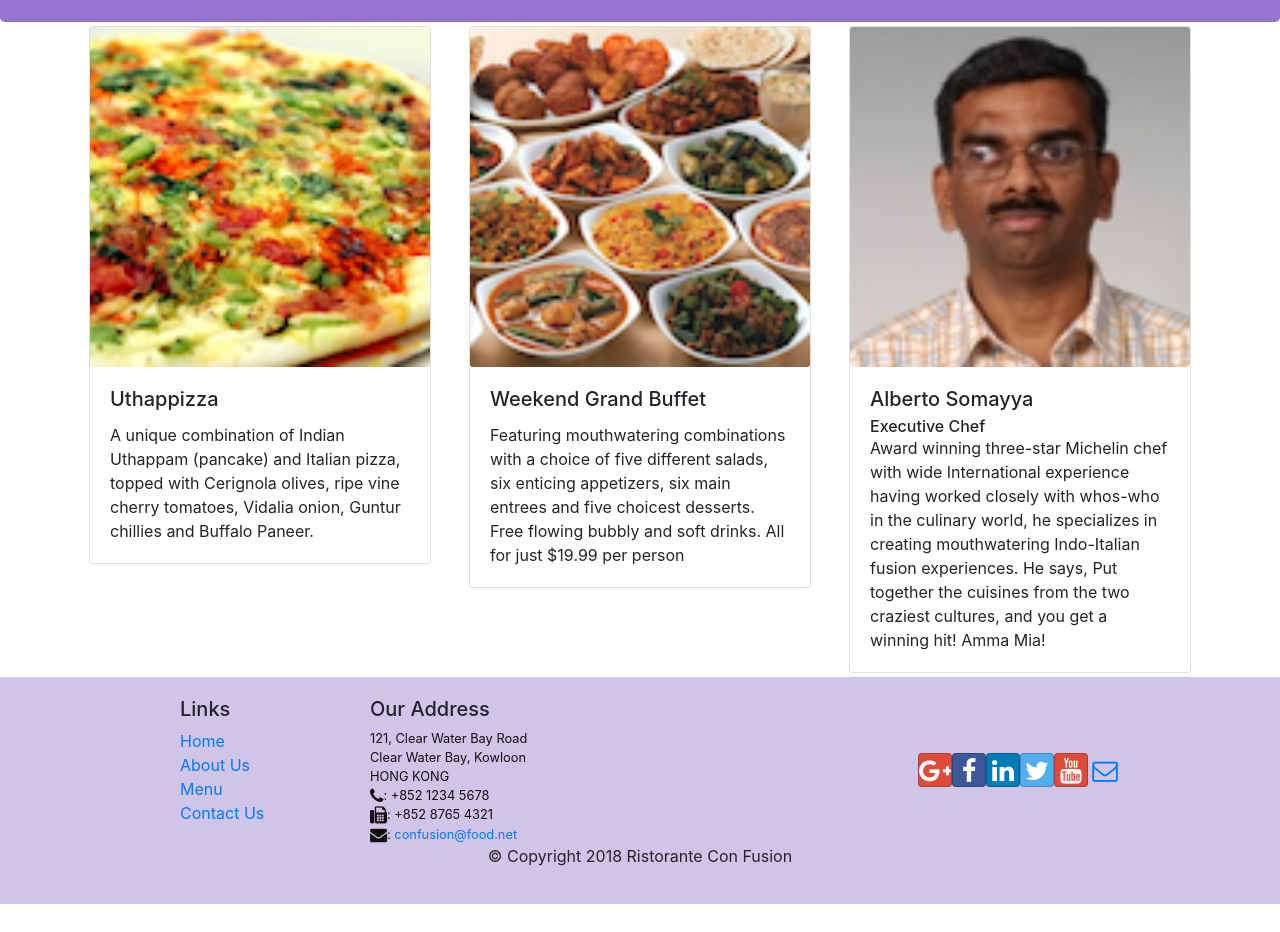
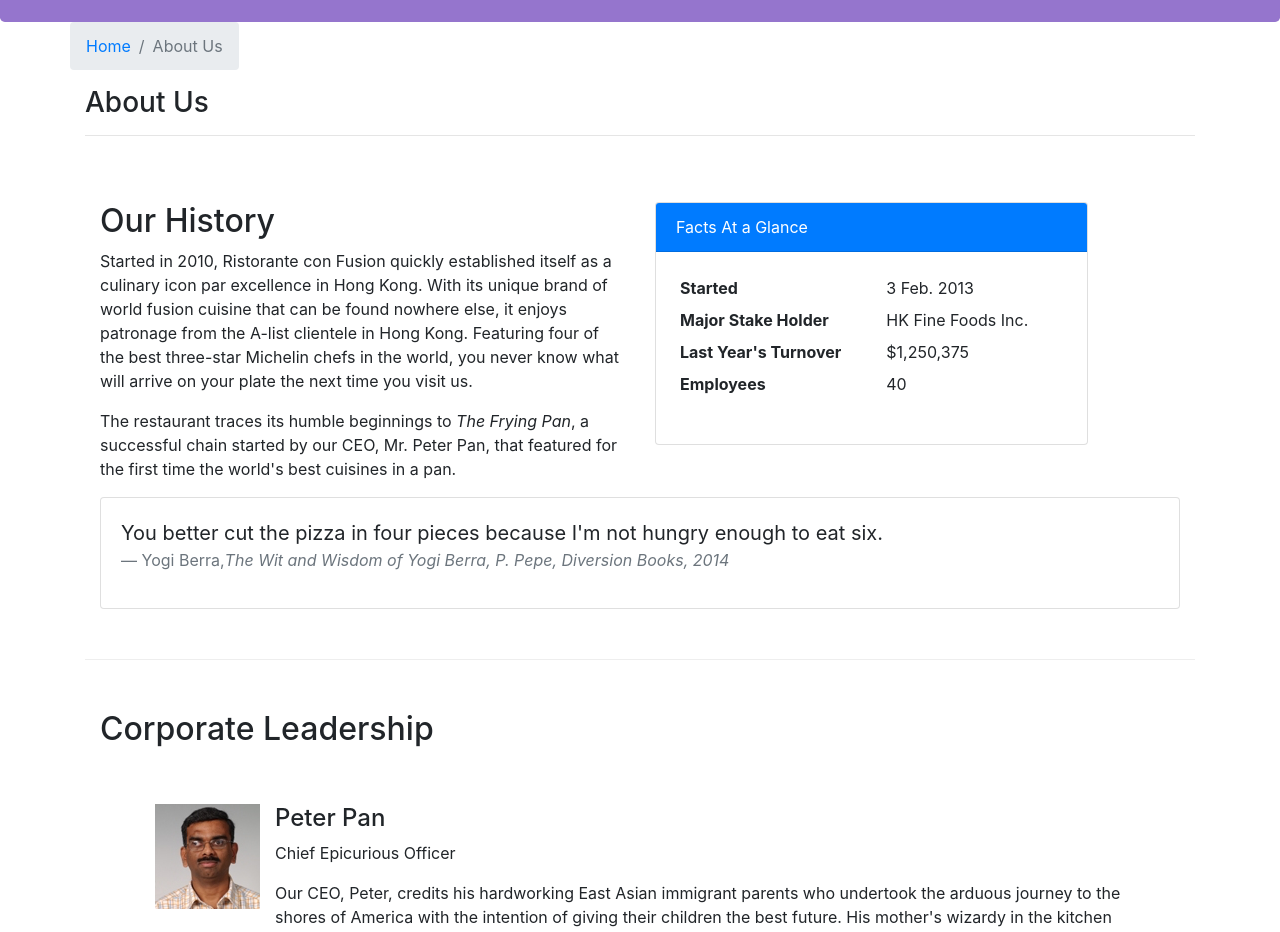
Before and after one commit to florin-avram/conFusion, a React (Create React App) app: page /aboutus in a window 1280 px wide. Before the commit this address led to /home. Shown: the part 320-1252 px from the top of the page. Before the commit the page ends 1224 px from the top, so only its background shows below. Built offline with nearby package versions, Linux system fonts and the light colour scheme.

Commit message:
Assignment 2. Add about us component to the Single Page Application

```diff
--- /dev/null
+++ b/src/components/AboutComponent.js
@@ -0,0 +1,93 @@
+import React from 'react';
+import { Breadcrumb, BreadcrumbItem, Card, CardBody, CardHeader, Media } from 'reactstrap';
+import { Link } from 'react-router-dom';
+
+function RenderLeader({leader}) {
+    return (
+        <div className="col-12 mt-5">
+            <Media tag="li">
+                <Media left middle>
+                    <Media object src={leader.image} alt={leader.name} />
+                </Media>
+                <Media body className="col-12">
+                    <Media heading> {leader.name} </Media>
+                    <p>{leader.designation}</p>
+                    <p>{leader.description}</p>
+                </Media>
+            </Media>
+        </div>
+    )
+}
+function About(props) {
+
+    const leaders = props.leaders.map((leader) => {
+        return (
+            <RenderLeader leader={leader} />
+        );
+    });
+
+    return(
+        <div className="container">
+            <div className="row">
+                <Breadcrumb>
+                    <BreadcrumbItem><Link to="/home">Home</Link></BreadcrumbItem>
+                    <BreadcrumbItem active>About Us</BreadcrumbItem>
+                </Breadcrumb>
+                <div className="col-12">
+                    <h3>About Us</h3>
+                    <hr />
+                </div>
+            </div>
+            <div className="row row-content">
+                <div className="col-12 col-md-6">
+                    <h2>Our History</h2>
+                    <p>Started in 2010, Ristorante con Fusion quickly established itself as a culinary icon par excellence in Hong Kong. With its unique brand of world fusion cuisine that can be found nowhere else, it enjoys patronage from the A-list clientele in Hong Kong.  Featuring four of the best three-star Michelin chefs in the world, you never know what will arrive on your plate the next time you visit us.</p>
+                    <p>The restaurant traces its humble beginnings to <em>The Frying Pan</em>, a successful chain started by our CEO, Mr. Peter Pan, that featured for the first time the world's best cuisines in a pan.</p>
+                </div>
+                <div className="col-12 col-md-5">
+                    <Card>
+                        <CardHeader className="bg-primary text-white">Facts At a Glance</CardHeader>
+                        <CardBody>
+                            <dl className="row p-1">
+                                <dt className="col-6">Started</dt>
+                                <dd className="col-6">3 Feb. 2013</dd>
+                                <dt className="col-6">Major Stake Holder</dt>
+                                <dd className="col-6">HK Fine Foods Inc.</dd>
+                                <dt className="col-6">Last Year's Turnover</dt>
+                                <dd className="col-6">$1,250,375</dd>
+                                <dt className="col-6">Employees</dt>
+                                <dd className="col-6">40</dd>
+                            </dl>
+                        </CardBody>
+                    </Card>
+                </div>
+                <div className="col-12">
+                    <Card>
+                        <CardBody className="bg-faded">
+                            <blockquote className="blockquote">
+                                <p className="mb-0">You better cut the pizza in four pieces because
+                                    I'm not hungry enough to eat six.</p>
+                                <footer className="blockquote-footer">Yogi Berra,
+                                <cite title="Source Title">The Wit and Wisdom of Yogi Berra,
+                                    P. Pepe, Diversion Books, 2014</cite>
+                                </footer>
+                            </blockquote>
+                        </CardBody>
+                    </Card>
+                </div>
+            </div>
+            <div className="row row-content">
+                <div className="col-12">
+                    <h2>Corporate Leadership</h2>
+                </div>
+                <div className="col-12">
+                    <Media list>
+                        {leaders}
+                    </Media>
+                </div>
+            </div>
+        </div>
+    );
+}
+
+export default About;
--- a/src/components/HeaderComponent.js
+++ b/src/components/HeaderComponent.js
@@ -18,7 +18,7 @@
                     <div className="container">
                         <NavbarToggler onClick={this.toggleNav} />
                         <NavbarBrand className="mr-auto" href="/">
-                            <img src="public/assets/images/logo.png"
+                            <img src="/assets/images/logo.png"
                                  height="30"
                                  width="41"
                                  alt="Ristorante Con Fusion" />
--- a/src/components/MainComponent.js
+++ b/src/components/MainComponent.js
@@ -6,6 +6,7 @@
 import Header from './HeaderComponent';
 import Home from './HomeComponent';
 import Menu from './MenuComponent';
+import About from './AboutComponent';
 import { DISHES } from '../shared/dishes';
 import { COMMENTS } from '../shared/comments';
 import { LEADERS } from '../shared/leaders';
@@ -51,6 +52,7 @@
                     <Route path="/home" component={HomePage} />
                     <Route exact path="/menu" component={() => <Menu dishes={this.state.dishes }/>} />
                     <Route path="/menu/:dishId" component={DishWithId} />
+                    <Route exact path="/aboutus" component={() => <About leaders={this.state.leaders} />} />
                     <Route exact path="/contactus" component={Contact} />
                     <Redirect to="/home" />
                 </Switch>
```
